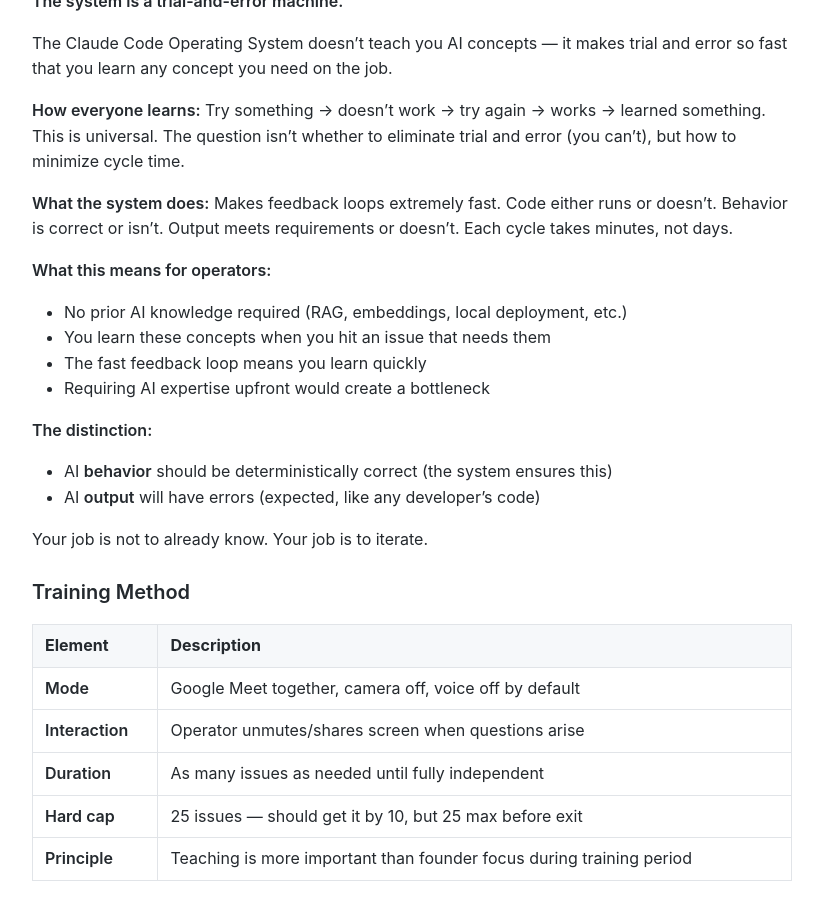
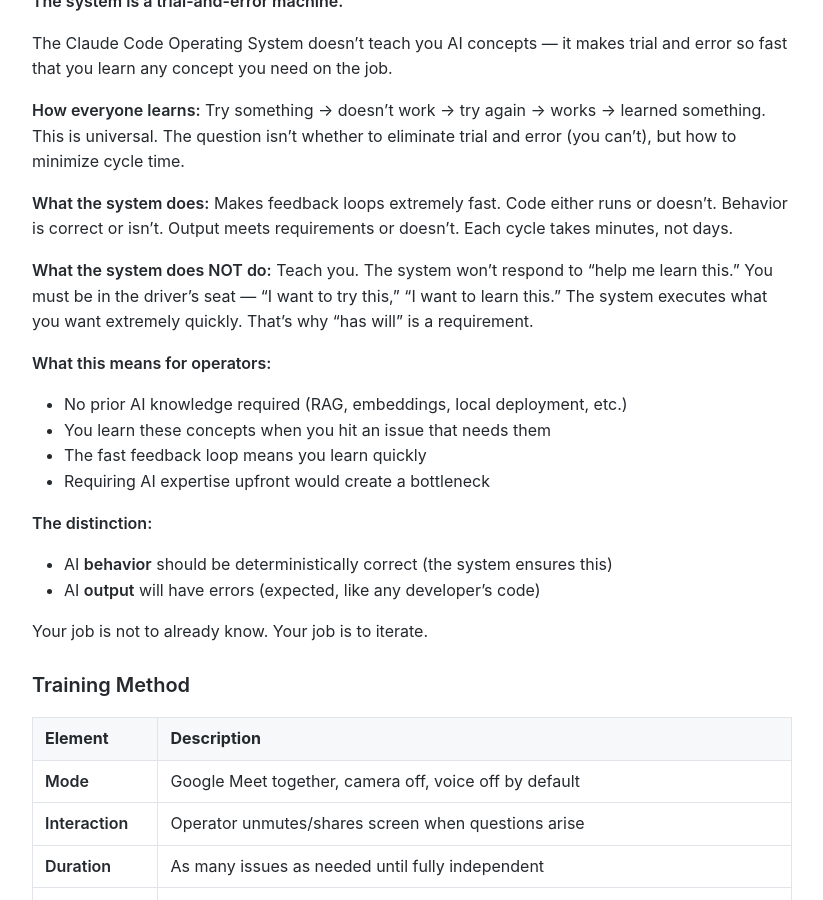
Before and after one commit to MariusWilsch/public-wilsch-ai-pages, a Jekyll site: the page built from global/strategic-objective-wilsch-ai-services.md, in a window 1280 px wide and 900 px high, scrolled down 2691 px. Shown: the whole window, without its empty margins (228-1051 px from the left). Built offline with Jekyll 4.4.1, drawn with Linux system fonts in a browser that asks for light colours; our own code applies the rules of GitHub Pages for plain Markdown files.

Commit message:
Sync from hippocampus 2026-02-03

```diff
--- a/global/strategic-objective-wilsch-ai-services.md
+++ b/global/strategic-objective-wilsch-ai-services.md
@@ -93,6 +93,8 @@ The Claude Code Operating System doesn't teach you AI concepts — it makes tria
 
 **What the system does:** Makes feedback loops extremely fast. Code either runs or doesn't. Behavior is correct or isn't. Output meets requirements or doesn't. Each cycle takes minutes, not days.
 
+**What the system does NOT do:** Teach you. The system won't respond to "help me learn this." You must be in the driver's seat — "I want to try this," "I want to learn this." The system executes what you want extremely quickly. That's why "has will" is a requirement.
+
 **What this means for operators:**
 - No prior AI knowledge required (RAG, embeddings, local deployment, etc.)
 - You learn these concepts when you hit an issue that needs them
```
